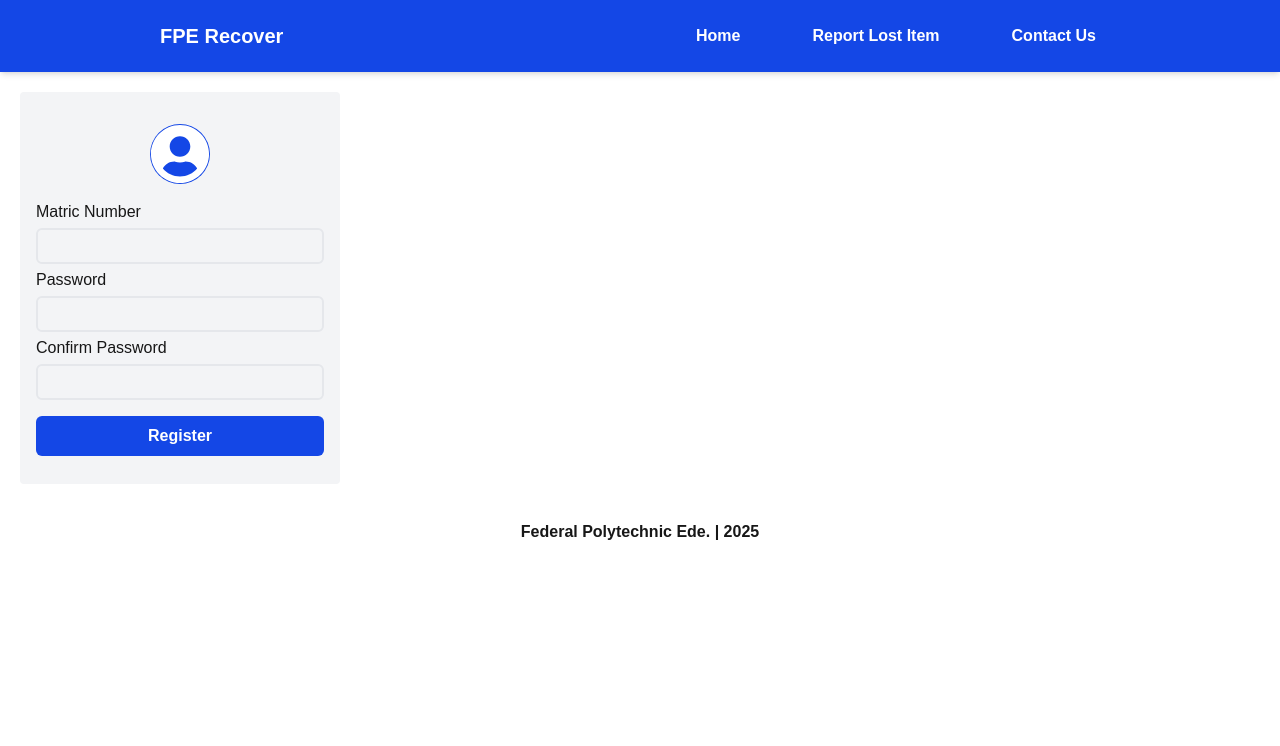
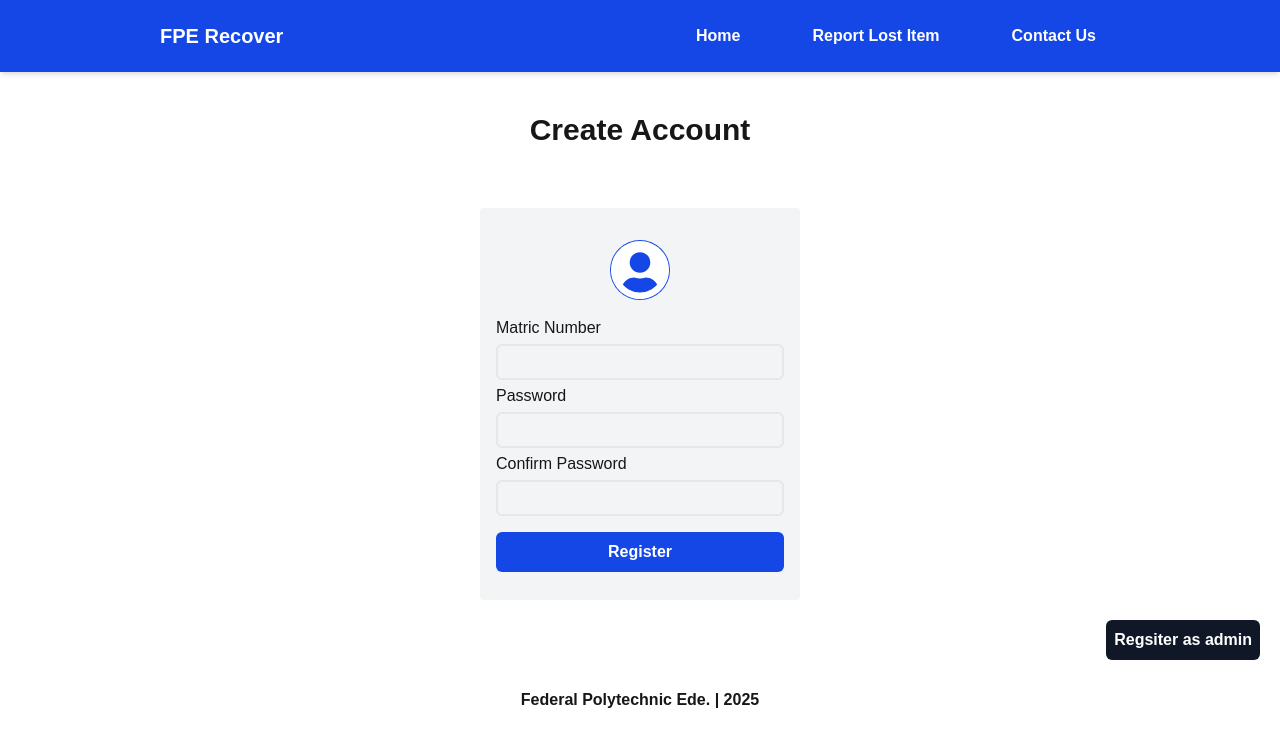
Before and after one commit to Homines-Solitarius/lost-and-found-app, a Next.js app: page /register in a window 1280 px wide. Shown: the top 746 px of the page. Built offline with nearby package versions, Linux system fonts and the light colour scheme.

Commit message:
feat: Display forms dynamically and section text based on roles.

```diff
--- a/src/app/register/page.tsx
+++ b/src/app/register/page.tsx
@@ -1,9 +1,24 @@
-import React from 'react'
+"use client"
+
+import { useState } from 'react'
 import RegisterForm from '../components/RegisterForm'
+import AdminRegister from '../components/AdminRegister';
 
 const Register = () => {
+
+    const [isAdmin, setIsAdmin] = useState(false);
+
+    const SwitchForm = () => {
+      setIsAdmin(!isAdmin)
+    }
   return (
-    <RegisterForm/>
+    <>
+      <h3 className='text-2xl font-bold text-center m-4 mt-5 lg:text-3xl lg:my-10'> {isAdmin ? "Create Admin" : "Create Account"}</h3>
+      <div className="flex justify-center w-full m-auto overflow-x-hidden transition-all duration-300 ease-in-out">
+        {isAdmin ? <AdminRegister /> : <RegisterForm />}
+      </div>
+      <button className="block ml-auto mr-5 mb-3 bg-gray-900 text-white font-bold p-2 rounded-md transition-all duration-300 ease-in-out" onClick={SwitchForm}>{isAdmin ? "Register as Student" : "Regsiter as admin"}</button>
+    </>
   )
 }
 
```
